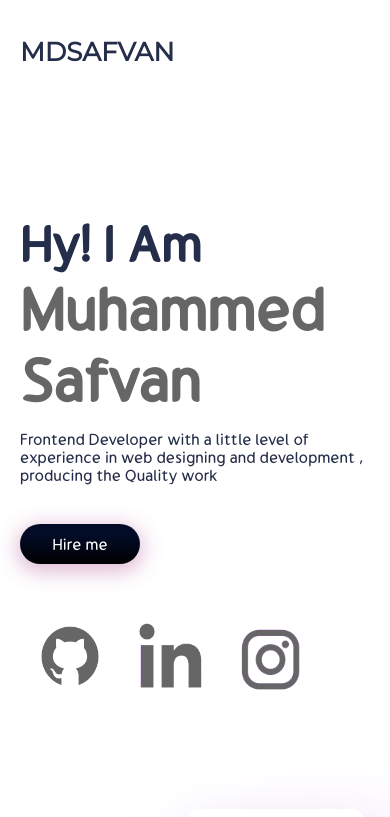
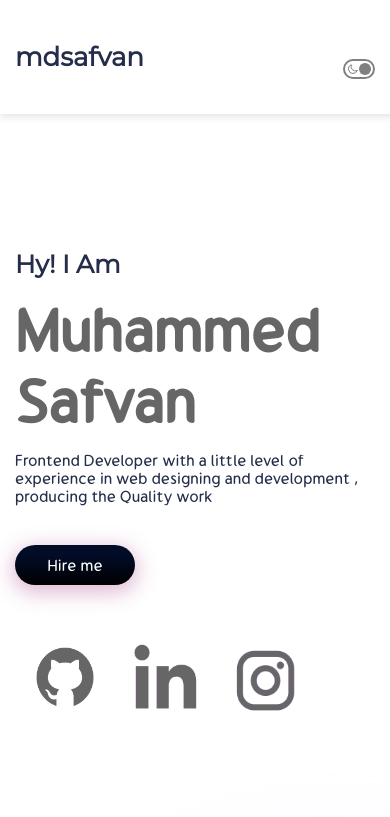
Before and after one commit to safvanms/Portfolio, a React (Create React App) app: page / in a window 390 px wide. Shown: the top 817 px of the page. Built offline with nearby package versions, Linux system fonts and the light colour scheme.

Commit message:
responsive completed

```diff
--- a/src/App.css
+++ b/src/App.css
@@ -13,7 +13,7 @@
 }
 
 .App{
-    padding: 0.5rem 3.5rem;
+    padding: 0;
     overflow: hidden;
     color: var(--black);
 }
@@ -36,7 +36,7 @@
   }
   @media screen and (max-width: 480px) {
     .App {
-      padding: 0.5rem 1rem;
+      padding: 0;
 
     }
   }
--- a/src/Component/Contact/Contact.css
+++ b/src/Component/Contact/Contact.css
@@ -1,5 +1,5 @@
 .contact-form{
-     padding: 0 3rem 0 3rem;
+     padding: 0 5rem 0 5rem;
      display: flex;
      height: 80vh;
      margin-top: 4rem;
--- a/src/Component/Experience/Experience.jsx
+++ b/src/Component/Experience/Experience.jsx
@@ -3,7 +3,7 @@ import './Experience.css';
 
 export default function Experience() {
   return (
-    <div className="experience">
+    <div className="experience" id='experience'>
       <div className="achievement">
         <div className="circle">1</div>
         <span>year</span>
--- a/src/Component/Intro/Intro.css
+++ b/src/Component/Intro/Intro.css
@@ -1,4 +1,5 @@
 .intro {
+  padding: 0 5rem 0 5rem ;
   display: flex;
   margin-top: 6rem;
 }
@@ -20,6 +21,7 @@
   color: var(--black);
   font-weight: bold;
   font-size: 2.5rem;
+  font-family: 'Montserrat';
 }
 
 .i-name > :nth-child(2) {
@@ -113,6 +115,7 @@
     flex-direction: column;
     height: 60rem;
     gap: 7rem;
+    padding: 15px;
   }
   .i-right {
     transform: scale(0.8);
@@ -124,4 +127,10 @@
   .floating-div:nth-of-type(1) {
     top: -8rem !important;
   }
+  .i-name>:nth-child(1){
+    font-family: 'Montserrat';
+    font-size: 25px;
+    margin-bottom: 15px;
+    font-weight: bolder;
+  }
 }
--- a/src/Component/Navbar/Navbar.css
+++ b/src/Component/Navbar/Navbar.css
@@ -1,8 +1,10 @@
 .n-wrapper {
+     padding: 30px;
+     width:100%;
      height: 10vh;
      display: flex;
      justify-content: space-between;
-
+     box-shadow: rgba(99, 99, 99, 0.2) 0px 2px 8px 0px;
 }
 
 .n-left {
@@ -45,6 +47,7 @@ color: #666666;
 
 .n-button {
      flex: 2;
+     margin-right: 60px;
 }
 
 @media screen and (max-width: 480px) {
@@ -54,7 +57,18 @@ color: #666666;
 .n-button {
      display:none;
 }
+.n-right {
+     display: flex;
+     justify-content: right;
+     align-items: flex-end;
+     margin-right: 30px;
+}
 .dark-button{
-     margin: 10px 0px 0px 190px;
+     margin-bottom: 20px;
    }
+   .n-wrapper{
+     padding: 15px;
+     box-shadow: rgba(99, 99, 99, 0.2) 0px 2px 8px 0px;
+   }
+
 }
--- a/src/Component/Navbar/Navbar.jsx
+++ b/src/Component/Navbar/Navbar.jsx
@@ -9,13 +9,13 @@ function Navbar() {
   return (
     <div className="n-wrapper">
       <div className="n-left">
-        <div className="n-name">MDSAFVAN</div>
-        <div className="dark-button">
-          <Toggle />
-        </div>
+        <div className="n-name">mdsafvan</div>
       </div>
 
       <div className="n-right">
+      <div className="dark-button">
+          <Toggle />
+        </div>
         <div className="n-list">
           <ul>
             <Link spy={true} to='Navbar' smooth={true} activeClass={'activeClass'}>
@@ -26,6 +26,9 @@ function Navbar() {
             </Link>
             <Link spy={true} to='works' smooth={true} >
             <li>Works</li>
+            </Link>
+            <Link spy={true} to='experience' smooth={true} >
+            <li>Experience</li>
             </Link>
             <Link spy={true} to='Portfolio' smooth={true} >
             <li>Portfolio</li>
--- a/src/Component/Portfolio/Portfolio.css
+++ b/src/Component/Portfolio/Portfolio.css
@@ -4,6 +4,7 @@
       justify-content: center;
       flex-direction: column;
       height: 70vh;
+      padding: 0 5rem 0 5rem ;
 }
 
 .portfolio span:nth-of-type(1) {
@@ -32,8 +33,13 @@ overflow: visible !important;
 }
 
 .portfolio img {
-     width: 21rem;
+     width: 20rem;
      filter: drop-shadow(-12px 15px 13px rgba(0,0,0,0.25));
      border-radius: 19px;
 
 }
+@media screen and (max-width: 480px) {
+.portfolio{
+     padding: 15px;
+}
+}
--- a/src/Component/Services/Services.css
+++ b/src/Component/Services/Services.css
@@ -1,5 +1,5 @@
 .services {
-     padding :0 3rem 0 3rem ;
+     padding :0 5rem 0 5rem ;
      display: flex;
      height: 30rem;
      margin-bottom: 8rem;
@@ -67,9 +67,14 @@
      display: flex;
      flex-direction: column;
      gap: 17rem;
+     padding: 15px 15px 15px 15px;
  }
  .cards>*{
      position: static;
 
+
+ }
+ .awesome{
+     padding: 15px;
  }
 }
--- a/src/Component/Works/Works.css
+++ b/src/Component/Works/Works.css
@@ -1,7 +1,7 @@
 .works {
-  padding: 0 3rem 0 3rem;
+  padding: 0 5rem 0 5rem;
   display: flex;
-  height: 90vh;
+  height: 140vh;
   margin-top: 4rem;
 }
 
@@ -100,7 +100,7 @@ z-index: -1;
 @media screen and (max-width: 480px) {
 .works{
   flex-direction: column;
-  height: 55rem;
+  height: 45rem;
   padding: 0;
   gap: 5rem;
 }
```
